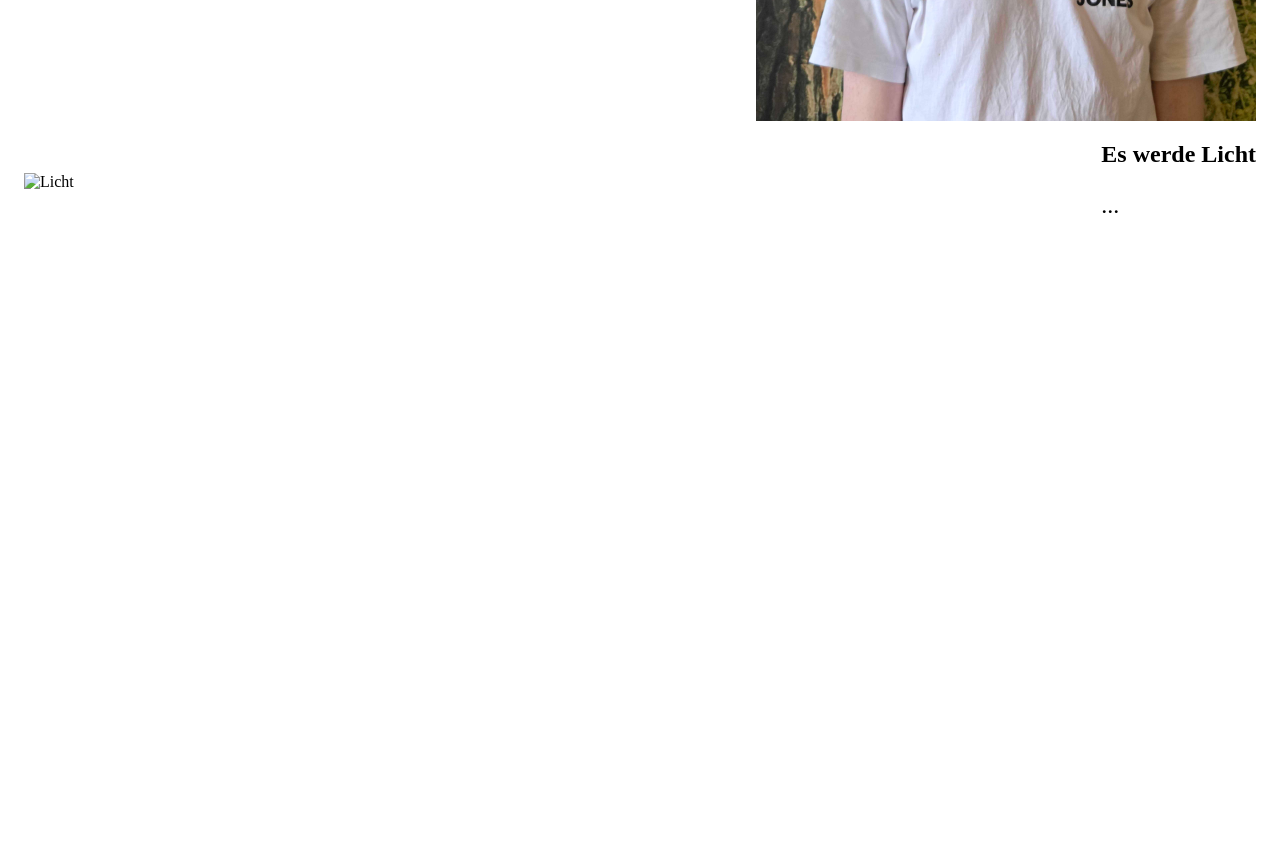
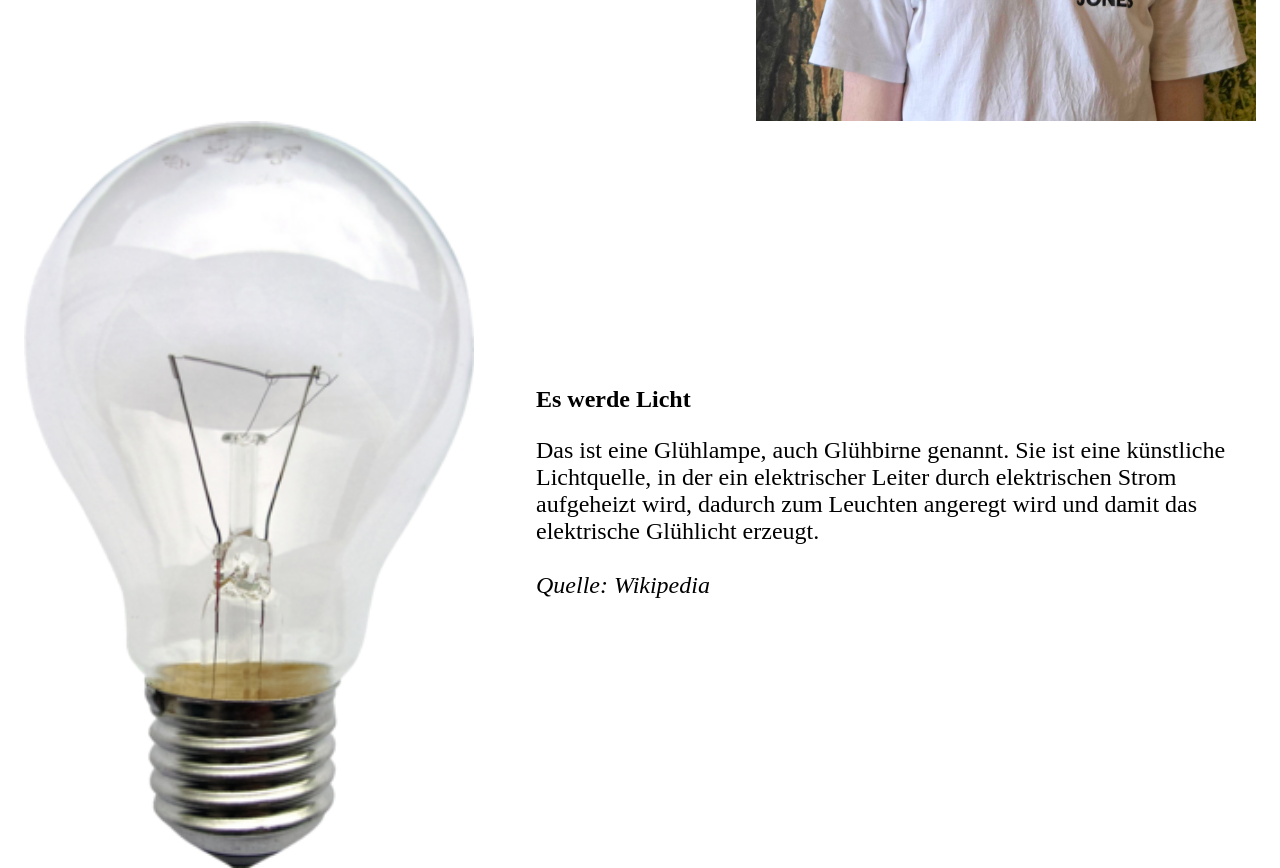
Before and after one commit to oleah-basecom/portfolio, a plain HTML site: page index.html in a window 1280 px wide. Shown: the part 701-1569 px from the top of the page. Before the commit the page ends 944 px from the top, so only its background shows below. Drawn offline with Linux system fonts and the light colour scheme.

Commit message:
Add Glülampe

```diff
--- a/index.html
+++ b/index.html
@@ -39,10 +39,14 @@
     <div>
       <h2 class="section-heading">Es werde Licht</h2>
       <p class="portfolio-paragraph">
-        ...
+        Das ist eine Glühlampe, auch Glühbirne genannt. Sie ist eine künstliche Lichtquelle,
+        in der ein elektrischer Leiter durch elektrischen Strom aufgeheizt wird,
+        dadurch zum Leuchten angeregt wird und damit das elektrische Glühlicht erzeugt.
+        <br><br>
+        <em>Quelle: Wikipedia</em>
       </p>
     </div>
-    <img class="portfolio-image" alt="Licht" src="/images/licht.jpg" width="500">
+    <img class="portfolio-image" alt="Licht" src="/images/licht.png" width="450">
   </div>
 </body>
 </html>
```
Also changed, not shown: images/licht.png (added).
